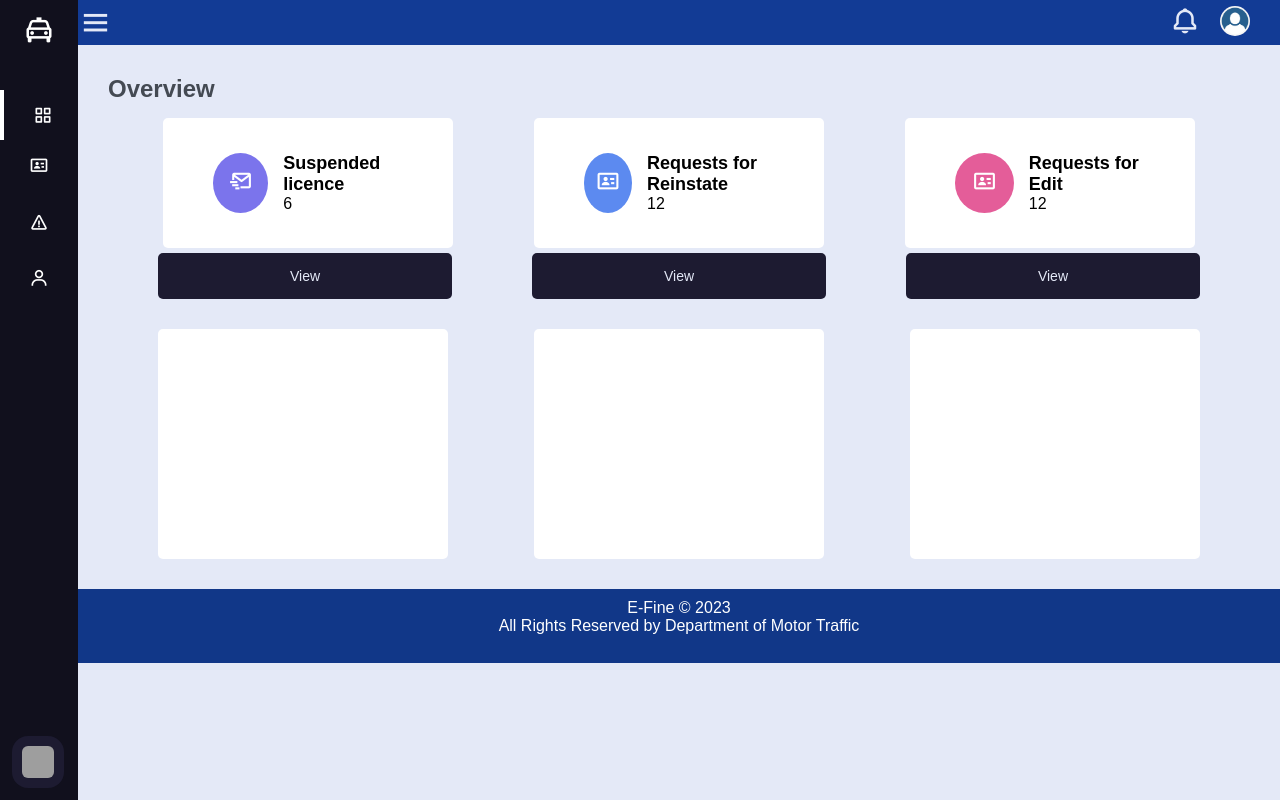
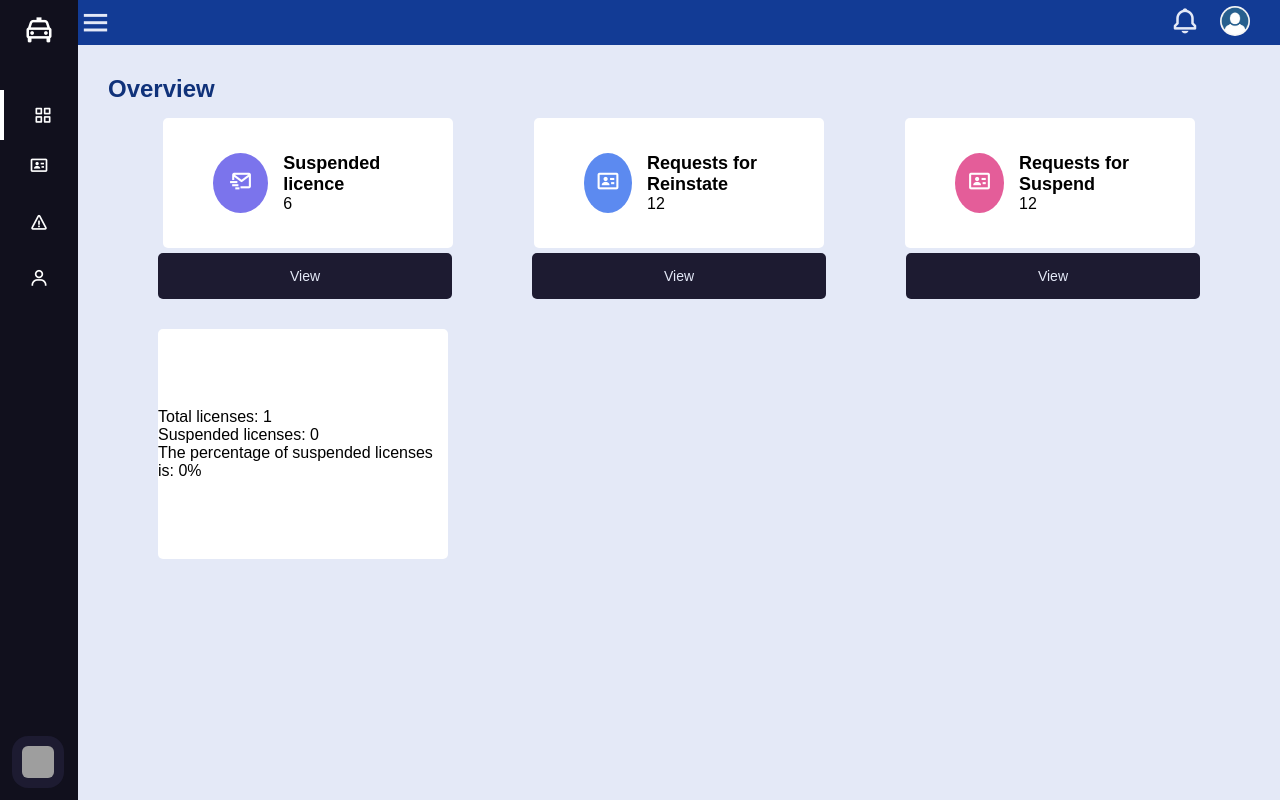
Before and after one commit to thilankajayathilaka/efine, a PHP site: page /rmv_dashboard.php in a window 1280 px wide. Run offline with PHP 8.4, Linux system fonts and the light colour scheme; tables that the repository leaves empty or names only in its code hold one stand-in row (values such as "Sample post"); grey boxes are pictures that could not be loaded.

Commit message:
percentage added

```diff
--- a/include/rmv_admin/update_licence_details.php
+++ b/include/rmv_admin/update_licence_details.php
@@ -7,8 +7,9 @@
     $Issuing_Date = $_POST['date'];
     $name = $_POST['name'];
     $address = $_POST['address'];
+    $status=$_POST['status'];
 
-    $data = mysqli_query($conn2, "UPDATE licencedetails SET `NIC`='$NIC', `vehicle Types`='$vehicleTypes', `Issuing Date`='$Issuing_Date', `name`='$name', `address`='$address' WHERE LicenceNo=$get_id");
+    $data = mysqli_query($conn2, "UPDATE licencedetails SET `NIC`='$NIC', `vehicle Types`='$vehicleTypes', `Issuing Date`='$Issuing_Date', `name`='$name', `address`='$address' `Status`='$status' WHERE LicenceNo=$get_id");
     if ($data) {
         echo "<script>alert('Record updated successfully')</script>";
         header("Location:licence_details.php");
--- a/public/CSS/style3.css
+++ b/public/CSS/style3.css
@@ -362,7 +362,7 @@
 
 
   .i-name {
-    color: #444a53;
+    color: #10327a;
     padding: 30px 30px 0 30px;
     font-size: 24px;
     font-weight: 700;
@@ -578,13 +578,13 @@
 .rmv-table .t-medium {
   width: 20%;
 }
-.rmv-table .t-status {
+.t-status {
   font-weight: bold;
 }
-.rmv-table .t-active {
+.t-active {
   color: #46a546;
 }
-.rmv-table .t-inactive {
+.t-inactive {
   color: #e00300;
 }
 
--- a/public/rmv_admin/rmv_dashboard.php
+++ b/public/rmv_admin/rmv_dashboard.php
@@ -1,3 +1,7 @@
+<?php
+include("../../include/rmv_admin/db_conn.php");
+ ?>
+
 <!DOCTYPE html>
 <html lang="en" dir="ltr">
 
@@ -62,7 +66,7 @@
           <i class='bx bx-id-card'></i>
         </span>
         <div>
-          <h3>Requests for Edit </h3>
+          <h3>Requests for Suspend </h3>
           <p type="text" class="val-field">12</p>
 
         </div>
@@ -86,14 +90,50 @@
 
     <div class="rmv-values2">
       <div class="rmv-val-box">
-      </div>
-
-      <div class="rmv-val-box">
 
 
-      </div>
 
-      <div class="rmv-val-box">
+
+  <?php
+
+  $total_sql = "SELECT COUNT(*) as total FROM licencedetails";
+  $total_result = mysqli_query($conn, $total_sql);
+  $total_row = mysqli_fetch_assoc($total_result);
+  $total = $total_row["total"];
+
+  if (!$total_result) {
+    die("Query failed: " . mysqli_error($conn));
+  }
+
+  echo "Total licenses: " . $total . "<br>";
+
+  $suspended_sql = "SELECT COUNT(*) as suspended FROM licencedetails WHERE Status='Suspended'";
+  $suspended_result = mysqli_query($conn, $suspended_sql);
+  if (!$suspended_result) {
+    die("Query failed: " . mysqli_error($conn));
+  }
+  $suspended_row = mysqli_fetch_assoc($suspended_result);
+  if (!$suspended_row) {
+    die("No suspended licenses found");
+  }
+  $suspended = $suspended_row["suspended"];
+  echo "Suspended licenses: " . $suspended . "<br>";
+
+  // Calculate the percentage of suspended licenses
+  $percentage = ($suspended / $total) * 100;
+
+  // Display the percentage
+  echo "The percentage of suspended licenses is: " . $percentage . "%";
+
+  // Close the database connection
+  mysqli_close($conn);
+?>
+
+
+
+
+
+
 
 
       </div>
@@ -103,7 +143,7 @@
     </div>
 
 
-    <?php include 'footer.php' ?>
+
 
   </section>
 
--- a/public/rmv_admin/rmv_sidebar.php
+++ b/public/rmv_admin/rmv_sidebar.php
@@ -50,7 +50,7 @@
       </li>
 
       <li>
-        <a href="rmv_report_roblem.php">
+        <a href="rmv_report_problem.php">
           <i class='bx bx-error'></i>
           <span class="link_name">Report a Problem</span>
         </a>
```
Also changed, not shown: public/rmv_admin/licence_data_edit.php (+9 -2 lines), public/rmv_admin/licence_details.php (+5 -3 lines), public/rmv_admin/rmv_report_problem.php (+4 -6 lines).
